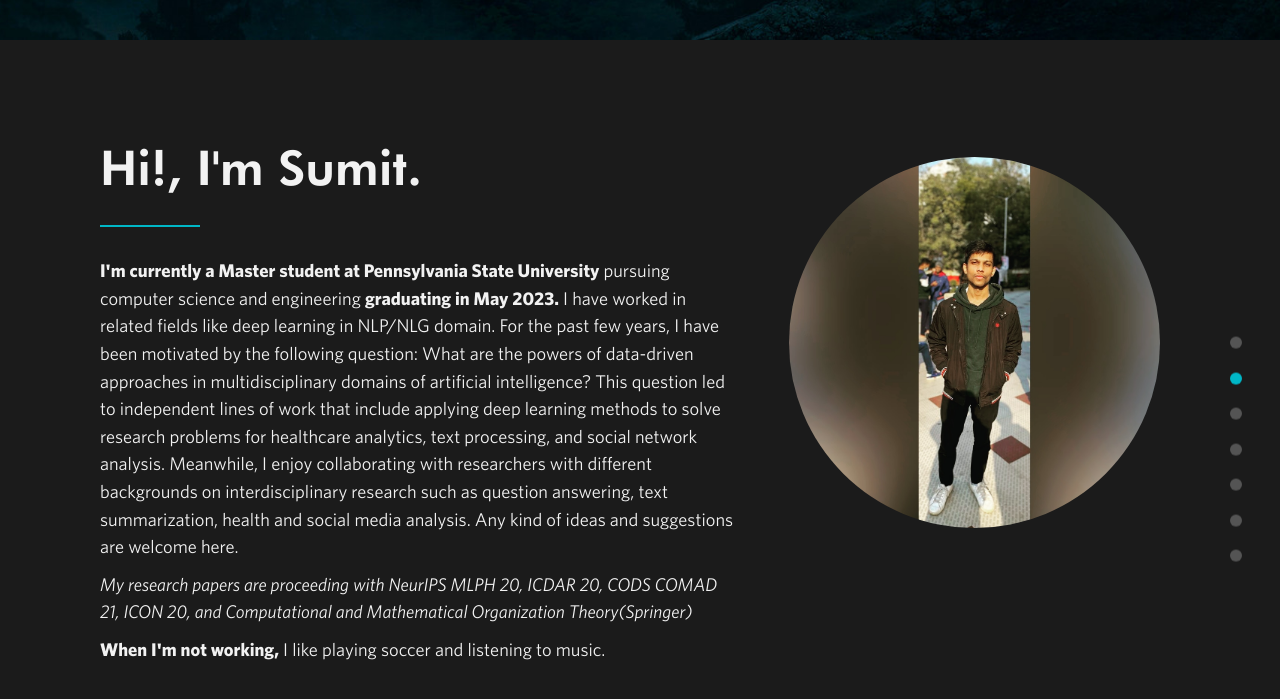
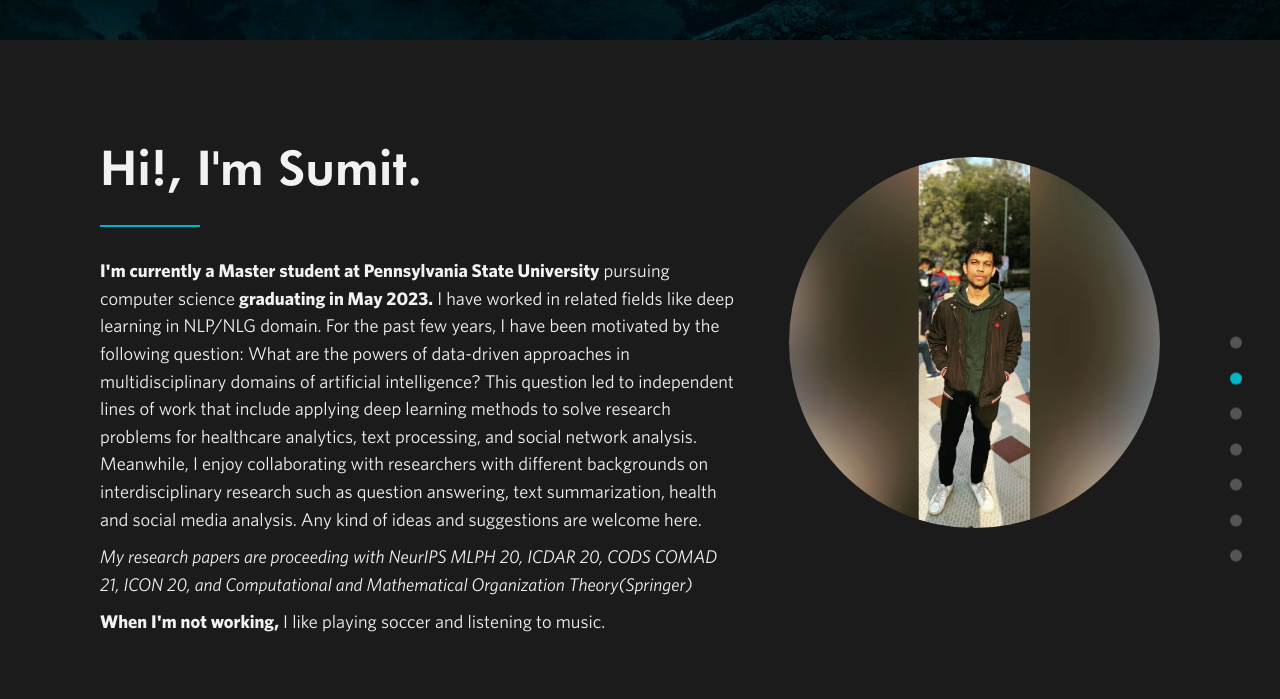
Before and after one commit to sumit6597/sumit6597.github.io, a Jekyll site: the page built from index.html, in a window 1280 px wide and 900 px high, scrolled down 889 px, cut to the strip 0-742 px from the top of the window. Shown: the top 699 px of the strip. Built offline with Jekyll 4.4.1, drawn with Linux system fonts in a browser that asks for light colours; nearby versions of some CDN libraries.

Commit message:
Update about.html

```diff
--- a/_includes/about.html
+++ b/_includes/about.html
@@ -7,7 +7,7 @@
       <div class="about-wrapper">
         <img class="headshot" src="img/meraphotu.jpg" alt="headshot">
         <div class="about-text-wrapper">
-          <p class="about-text"><strong>I'm currently a Master student at Pennsylvania State University</strong> pursuing computer science and engineering <strong>graduating in May 2023.</strong> I have worked in related fields like deep learning in NLP/NLG domain. For the past few years, I have been motivated by the following question: What are the powers of data-driven approaches in multidisciplinary domains of artificial intelligence? This question led to independent lines of work that include applying deep learning methods to solve research problems for healthcare analytics, text processing, and social network analysis. Meanwhile, I enjoy collaborating with researchers with different backgrounds on interdisciplinary research such as question answering, text summarization, health and social media analysis. Any kind of ideas and suggestions are welcome here. </p>
+          <p class="about-text"><strong>I'm currently a Master student at Pennsylvania State University</strong> pursuing computer science <strong>graduating in May 2023.</strong> I have worked in related fields like deep learning in NLP/NLG domain. For the past few years, I have been motivated by the following question: What are the powers of data-driven approaches in multidisciplinary domains of artificial intelligence? This question led to independent lines of work that include applying deep learning methods to solve research problems for healthcare analytics, text processing, and social network analysis. Meanwhile, I enjoy collaborating with researchers with different backgrounds on interdisciplinary research such as question answering, text summarization, health and social media analysis. Any kind of ideas and suggestions are welcome here. </p>
           <p class="about-text"><cite> My research papers are proceeding with NeurIPS MLPH 20, ICDAR 20, CODS COMAD 21, ICON 20, and Computational and Mathematical Organization Theory(Springer) </p>
           <p class="about-text"><strong>When I'm not working,</strong> I like playing soccer and listening to music.</p>
         </div>
```
